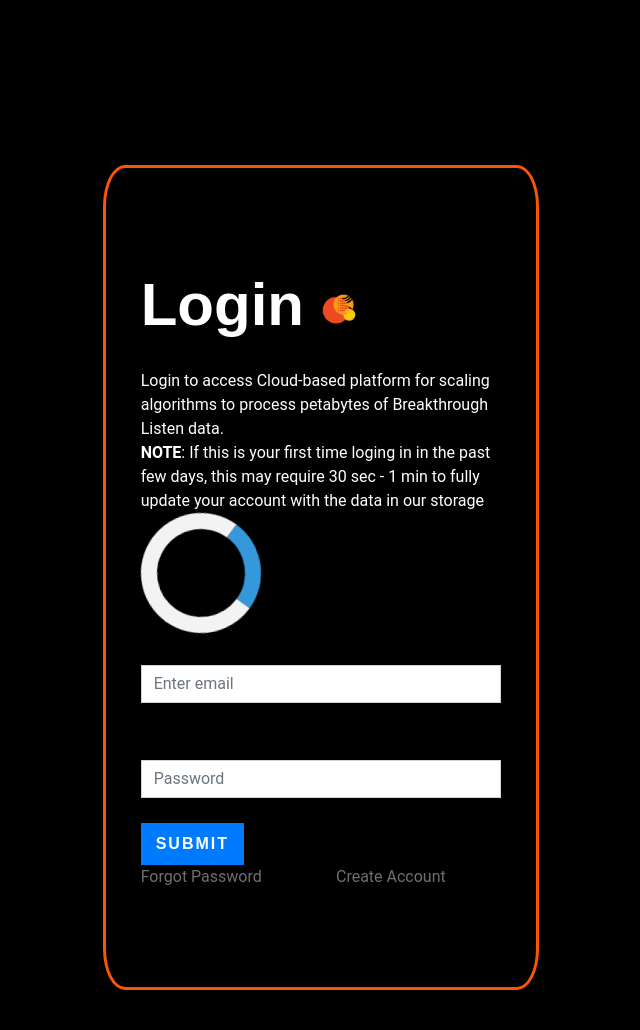
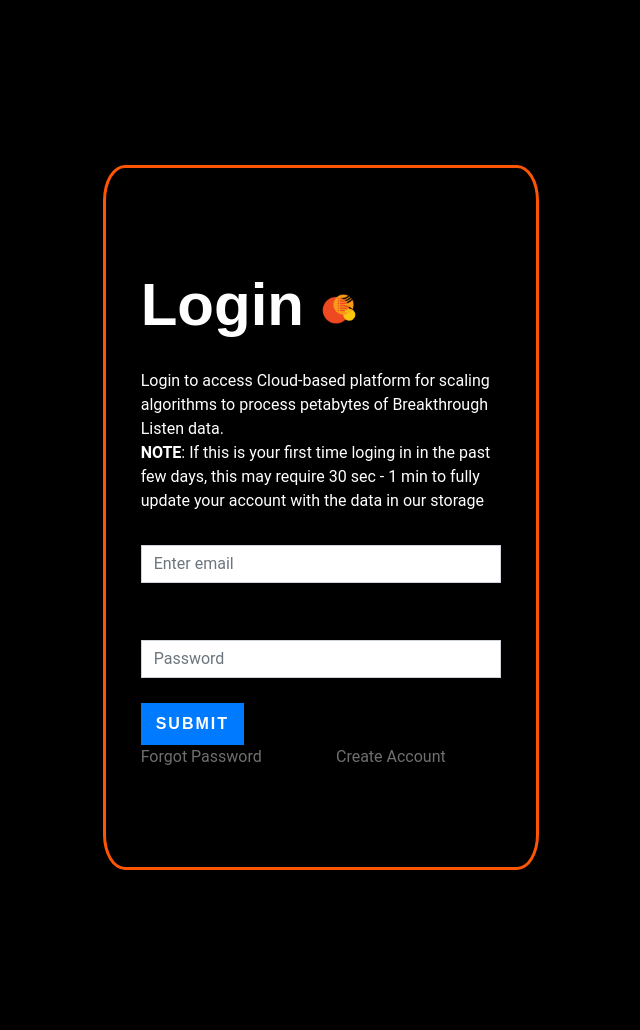
Before and after one commit to UCBerkeleySETI/BL-Scale, a Flask app: page /login in a window 1280 px wide. Shown: the part 80-1110 px from the top of the page, without its empty margins (319-959 px from the left). Run offline with Flask 2, Linux system fonts and the light colour scheme; some libraries are stand-ins or nearby versions.

Commit message:
Quick UI bug fix

```diff
--- a/webapp/templates/login.html
+++ b/webapp/templates/login.html
@@ -203,7 +203,7 @@
 				<h2 class="text-weight-800 Raleway text-white">Login  <img style="width: 10%;"src="../static/images/BL_Scale_icon.png"  ></h2>
 				<p class="text-white text-weight-400 no-margin-bottom">Login to access Cloud-based platform for scaling algorithms to process petabytes of Breakthrough Listen data.</p>
 				<p class="text-white text-weight-400 no-margin-bottom"><b>NOTE</b>: If this is your first time loging in in the past few days, this may require 30 sec - 1 min to fully update your account with the data in our storage</p>
-				<div class="loader"></div>
+
 
 				{% if smessage %}
 					<div class="alert alert-success">
```
